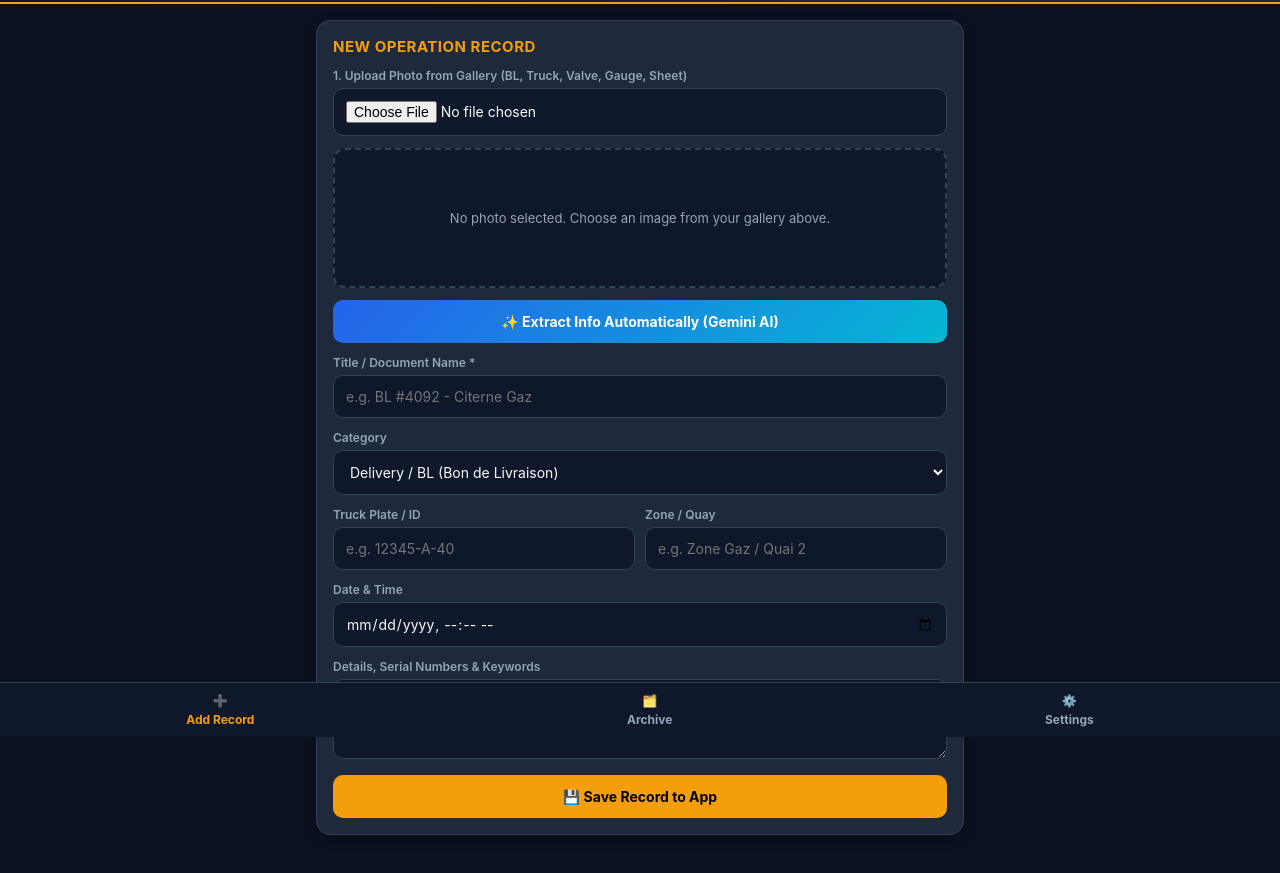
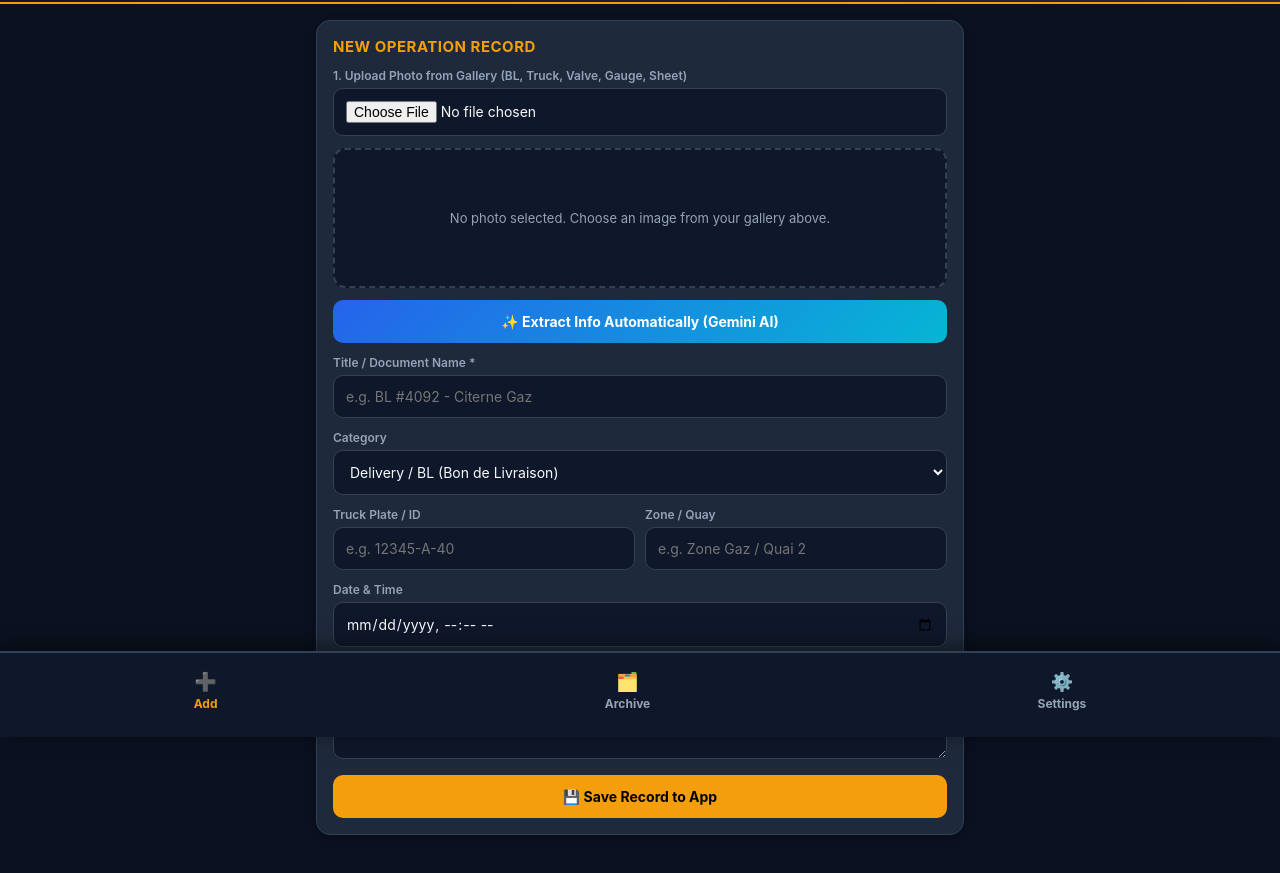
Before and after one commit to basharmmv-arch/Terminal-frica-Gaz-Tanger-Med-, a plain HTML site: page index.html in a window 1280 px wide. Shown: the part 63-936 px from the top of the page. Drawn offline with Linux system fonts and the light colour scheme.

Commit message:
Update index.html

```diff
--- a/index.html
+++ b/index.html
@@ -21,7 +21,7 @@
       --border: #334155;
     }
     * { box-sizing: border-box; margin: 0; padding: 0; font-family: -apple-system, BlinkMacSystemFont, "Segoe UI", Roboto, sans-serif; }
-    body { background: var(--bg); color: var(--text); padding-bottom: 85px; -webkit-tap-highlight-color: transparent; }
+    body { background: var(--bg); color: var(--text); padding-bottom: 110px; -webkit-tap-highlight-color: transparent; }
     header {
       background: linear-gradient(135deg, #0f172a 0%, #1e293b 100%);
       padding: 16px;
@@ -142,11 +142,12 @@
       left: 0;
       right: 0;
       background: #0f172a;
-      border-top: 1px solid var(--border);
+      border-top: 2px solid var(--border);
       display: flex;
       justify-content: space-around;
-      padding: 10px 0;
-      z-index: 100;
+      padding: 12px 0 20px 0;
+      z-index: 9999;
+      box-shadow: 0 -4px 20px rgba(0,0,0,0.5);
     }
     .nav-item {
       background: none;
@@ -159,6 +160,8 @@
       align-items: center;
       gap: 4px;
       cursor: pointer;
+      padding: 6px 20px;
+      pointer-events: auto !important;
     }
     .nav-item.active { color: var(--primary); }
 
@@ -174,7 +177,7 @@
       border-radius: 99px;
       font-size: 13px;
       font-weight: 700;
-      z-index: 200;
+      z-index: 10000;
       box-shadow: 0 4px 15px rgba(0,0,0,0.4);
     }
     .edit-banner {
@@ -306,27 +309,25 @@
 
   <!-- BOTTOM NAVIGATION -->
   <nav class="nav-bar">
-    <button class="nav-item active" id="nav-add" onclick="switchTab('add')">
-      <span>➕</span>
-      <span id="navAddLabel">Add Record</span>
+    <button type="button" class="nav-item active" id="nav-add" onclick="switchTab('add')">
+      <span style="font-size:18px;">➕</span>
+      <span id="navAddLabel">Add</span>
     </button>
-    <button class="nav-item" id="nav-archive" onclick="switchTab('archive')">
-      <span>🗂️</span>
+    <button type="button" class="nav-item" id="nav-archive" onclick="switchTab('archive')">
+      <span style="font-size:18px;">🗂️</span>
       <span>Archive</span>
     </button>
-    <button class="nav-item" id="nav-settings" onclick="switchTab('settings')">
-      <span>⚙️</span>
+    <button type="button" class="nav-item" id="nav-settings" onclick="switchTab('settings')">
+      <span style="font-size:18px;">⚙️</span>
       <span>Settings</span>
     </button>
   </nav>
 
   <script>
-    // Register Service Worker for Offline App Mode
     if ('serviceWorker' in navigator) {
       navigator.serviceWorker.register('sw.js').catch(() => {});
     }
 
-    // IndexedDB Setup
     let db;
     const DB_NAME = 'TerminalAfricaGazDB';
     const STORE_NAME = 'records';
@@ -371,7 +372,6 @@
       if (tab === 'archive') renderRecords();
     }
 
-    // Compress & Load Gallery Image
     function handleImageSelect(event) {
       const file = event.target.files[0];
       if (!file) return;
@@ -415,7 +415,6 @@
       updatePreview();
     }
 
-    // Gemini AI Vision Extraction
     async function analyzeWithGemini() {
       const apiKey = localStorage.getItem('gemini_api_key');
       if (!apiKey) {
@@ -443,7 +442,7 @@
   "notes": "all extracted numbers, BL codes, weights, pressures, dates, names, and searchable keywords"
 }`;
 
-        const response = await fetch(`https://generativelanguage.googleapis.com/v1beta/models/gemini-3.8-flash:generateContent?key=${apiKey}`, {
+        const response = await fetch(`https://generativelanguage.googleapis.com/v1beta/models/gemini-2.5-flash:generateContent?key=${apiKey}`, {
           method: 'POST',
           headers: { 'Content-Type': 'application/json' },
           body: JSON.stringify({
@@ -478,7 +477,6 @@
       }
     }
 
-    // Save or Update Record
     function saveRecord() {
       const title = document.getElementById('fieldTitle').value.trim();
       if (!title) {
@@ -508,7 +506,6 @@
       };
     }
 
-    // Edit Existing Record
     function editRecord(id) {
       const tx = db.transaction(STORE_NAME, 'readonly');
       const req = tx.objectStore(STORE_NAME).get(id);
@@ -528,7 +525,7 @@
         document.getElementById('editBanner').classList.remove('hidden');
         document.getElementById('formHeading').textContent = 'Modify Record';
         document.getElementById('saveBtn').textContent = '✅ Update Record';
-        document.getElementById('navAddLabel').textContent = 'Editing...';
+        document.getElementById('navAddLabel').textContent = 'Editing';
         switchTab('add');
       };
     }
@@ -545,5 +542,4 @@
       document.getElementById('fieldZone').value = '';
       document.getElementById('fieldNotes').value = '';
       clearImage();
-      setDefaultDate();
-      doc
+      setDe
```
